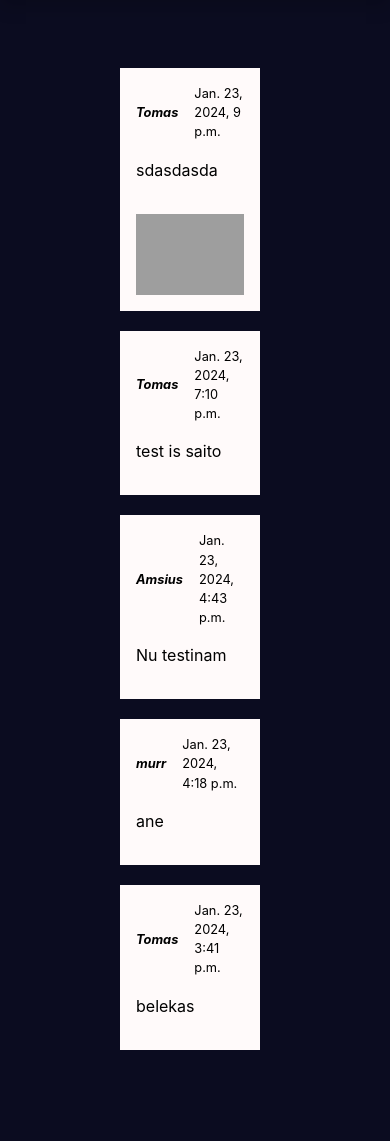
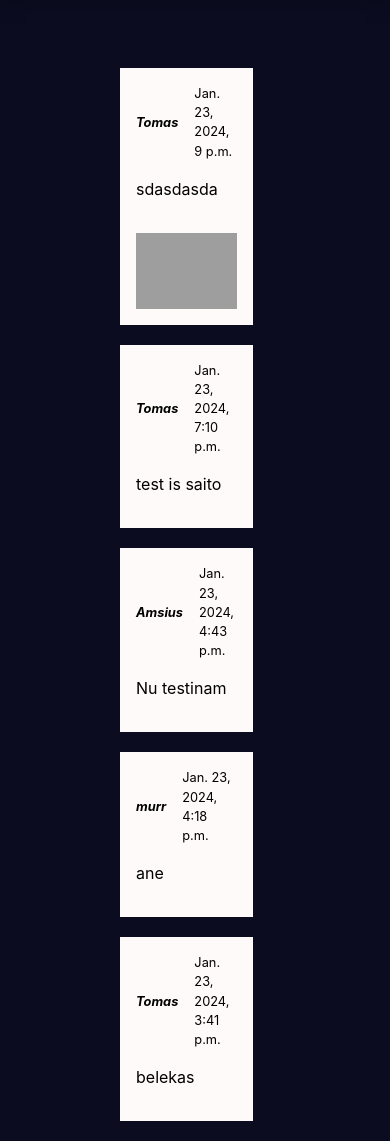
Before and after one commit to TomasKrin/social_media_app, a Django app: page /socialmedia/posts/ in a window 390 px wide. Shown: the part 56-1197 px from the top of the page. Before the commit the page ends 1106 px from the top, so only its background shows below. Run offline with Django 4.2, Linux system fonts and the light colour scheme; data comes from the database, SQL or seed files in the repository; both versions use the stored data as it was after the commit; parts of the project's set-up code (start-up, migrations or seed data) failed here and were passed over; some libraries are stand-ins or nearby versions; grey boxes are pictures that could not be loaded.

Commit message:
edited some sizes to be more responsive

```diff
--- a/social_media/static/css/styles.css
+++ b/social_media/static/css/styles.css
@@ -17,16 +17,17 @@ main{
 }
 .sidebar {
     height: 90vh;
+    width: 30%;
     overflow-y: auto;
     background-color: yellow;
 }
 .content {
-    flex: 5;
+    width: 70%;
     padding: 20px;
 }
 @media (max-width: 768px) {
     .sidebar {
-        width: 100%;
+        width: 30%;
         height: auto;
     }
 }
@@ -92,7 +93,6 @@ main{
     display: flex;
     flex-direction: column;
     margin-left: 100px;
-    width: 40%;
     gap: 20px;
 }
 
```
Also changed, not shown: db.sqlite3.
